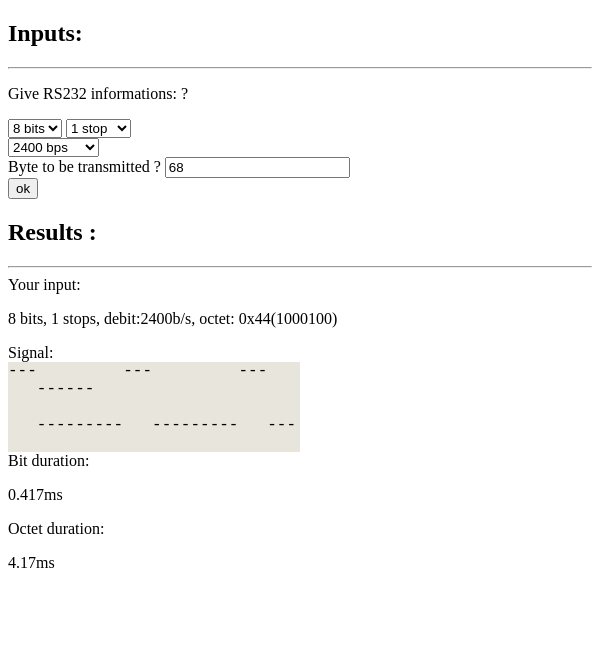
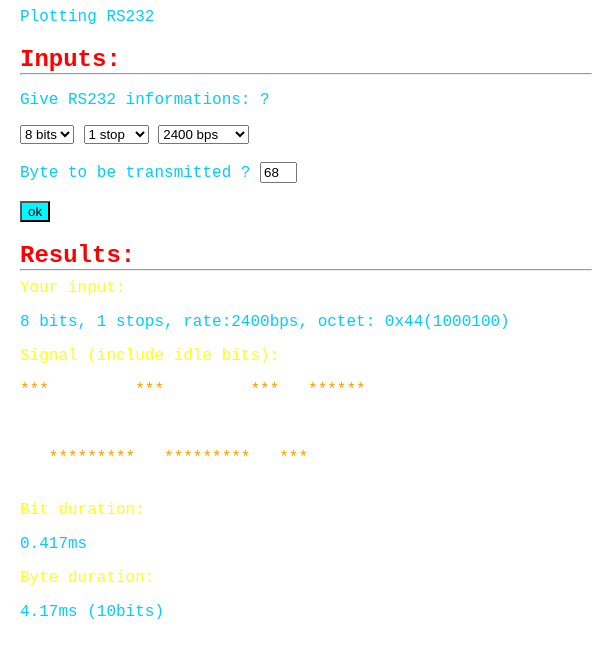
Before and after one commit to sinbrive/RS232-Electron, an Electron app: page index.html in a window 600 px wide. Both pictures are taken after a click on the button "ok". Drawn offline with Linux system fonts and the light colour scheme.

Commit message:
btn event, error msg, hid menu

```diff
--- a/index.html
+++ b/index.html
@@ -2,36 +2,15 @@
 <html>
 <head>
 	<title>RS232 plot</title>
-	<style>
-
-
-	#ones, #zeros, #vide {  /* for &nbsp display */
-		font-family: "Courier New";
-		font-size: 1em;
-		background-color: #E7E5DC;
-		width: 50%;
-		margin: 0px;
-	};
-
-
-	#res {
-		display:none;
-	};
-
-	button{
-		background-color:orange;
-	};
-
-
-	</style>
-	<!-- <link rel="stylesheet" href="style.css"> -->
+	<link rel="stylesheet" href="./style.css">
 </head>
 <body>
+	<header>Plotting RS232</header>
     <section>
 		<h1>Inputs:</h1>
 		<hr>
 		<form>
-			<p>Give RS232 informations: ?</p>
+			<p>Give RS232 informations: ? </p>
 			<select id="bits">
 				<option value='8'>8 bits</option>
 				<option value='7'>7 bits</option>
@@ -41,7 +20,6 @@
 				<option value='1'>1 stop</option>
 				<option value='2'>2 stops</option>
 			</select>
-			<br>
 			<select id="rate">
 				<option value='2400'>2400 bps</option>
 				<option value='4800'>4800 bps</option>
@@ -50,28 +28,26 @@
 				<option value='115200'>115200 bps</option>
 			</select>
 			<br>
-			<!-- <label> Débit ? </label><input  id="debit" type="text" value="9600"> -->
-			<!-- <br> -->
-			<span> Byte to be transmitted ? </span><input id="octet" type="text" value="68">
 			<br>
-			<input type="button" onclick="rs232()" value="ok">
+			Byte to be transmitted ? <input id="octet" type="text" value="68">
+			<br><br>
+			<input type="button" id="btn" value="ok">
 		</form>
-
 	</section>
 	<section>
-		<h1 id="res">Results :</h1>
+		<h1 id="res">Results:</h1>
 		<hr>
 		<span>Your input:</span>
 		<p id="data"></p>
 
-		<span>Signal:</span>
+		<span>Signal (include idle bits):</span>
 		<p id="ones"></p>
 		<p id="vide"></p>
 		<p id="zeros"></p>
-
+		<br>
 		<span>Bit duration:</span>
 		<p id="tBit"></p>
-		<span>Octet duration:</span>
+		<span>Byte duration:</span>
 		<p id="tAllBits"></p>
 	</section>
 	<script src="rs232.js"></script>
--- a/rs232.js
+++ b/rs232.js
@@ -1,22 +1,37 @@
+const selectBtn = document.getElementById('btn')
+selectBtn.addEventListener('click', function (event) {
+    rs232();
+  })
+
+
 function rs232() {
-
+    console.log("appelée");
 	const bits = document.querySelector('#bits').value;
 	const stops = document.querySelector('#stops').value;
 	const octet = document.querySelector('#octet').value;
 	const rate = document.querySelector('#rate').value;
 
+    if (bits==7 && octet>127) {
+        document.getElementById('data').innerHTML = "Error : 7 bits with byte>127 !";
+        document.getElementById('ones').innerHTML = "";
+	    document.getElementById('vide').innerHTML = "";
+        document.getElementById('zeros').innerHTML="";
+        document.getElementById('tBit').innerHTML = "";
+        document.getElementById('tAllBits').innerHTML = "";
+        return;
+    }
 
     document.getElementById("res").style.display="block";
 
 	document.getElementById('data').innerHTML = bits + ' bits, ' + stops + ' stops, ' +
-		' debit:' + rate + 'b/s, octet: 0x' + Number(octet).toString(16) + '(' + Number(octet).toString(2) + ')';
+		' rate:' + rate + 'bps, octet: 0x' + Number(octet).toString(16) + '(' + Number(octet).toString(2) + ')';
 
 	let bitDuration = Math.round(1000000 / rate) / 1000;
 	document.getElementById('tBit').innerHTML =  bitDuration + "ms";
 
 	let octetDuration= (Number(bits) + Number(stops) + 1) * bitDuration;
 	octetDuration =Math.round(1000 * octetDuration) / 1000;
-	document.getElementById('tAllBits').innerHTML = octetDuration + "ms";
+	document.getElementById('tAllBits').innerHTML = octetDuration + "ms"+"  ("+(Number(bits) + Number(stops) + 1)+"bits)";
 
 	var str = '';
 
@@ -43,8 +58,8 @@ function rs232() {
 function display(st, oneZero) {
 	let s = '';
 	for (var i = 0; i < st.length; i++) {
-		if (st[i] == oneZero) s = '---' + s;
-		else s = '&nbsp;&nbsp;&nbsp;' + s;
+		if (st[i] == oneZero) s = '***' + s;
+		else s = '&nbsp'+'&nbsp'+'&nbsp' + s;
 	}
 	return s;
 }
--- a/style.css
+++ b/style.css
@@ -1,9 +1,36 @@
+body {
+    color:rgb(0, 204, 255);
+    font-family: "Courier New";
+    margin-left: 20px;
+
+}
+
+hr{
+    margin-top: 0;
+}
+
+h1 {
+    margin-bottom:0;
+    color:red;
+}
+#btn{
+    background-color:rgb(0, 247, 255);
+}
 
 
-#ones, #zeros, #vide {  /* for &nbsp display */
-    font-family: "Courier New";
-    font-size: 1em;
-    background-color: #E7E5DC;
-    width: 50%;
-    margin: 0px;
-};
+#octet{
+    width:5%;
+}
+
+#data{
+    padding:0;
+}
+
+#ones, #vide, #zeros{
+    color:rgb(255, 157, 0);
+}
+
+span {
+    color:#FFFF10;
+    display:inline;
+}
```
Also changed, not shown: index.js (+14 -2 lines).
